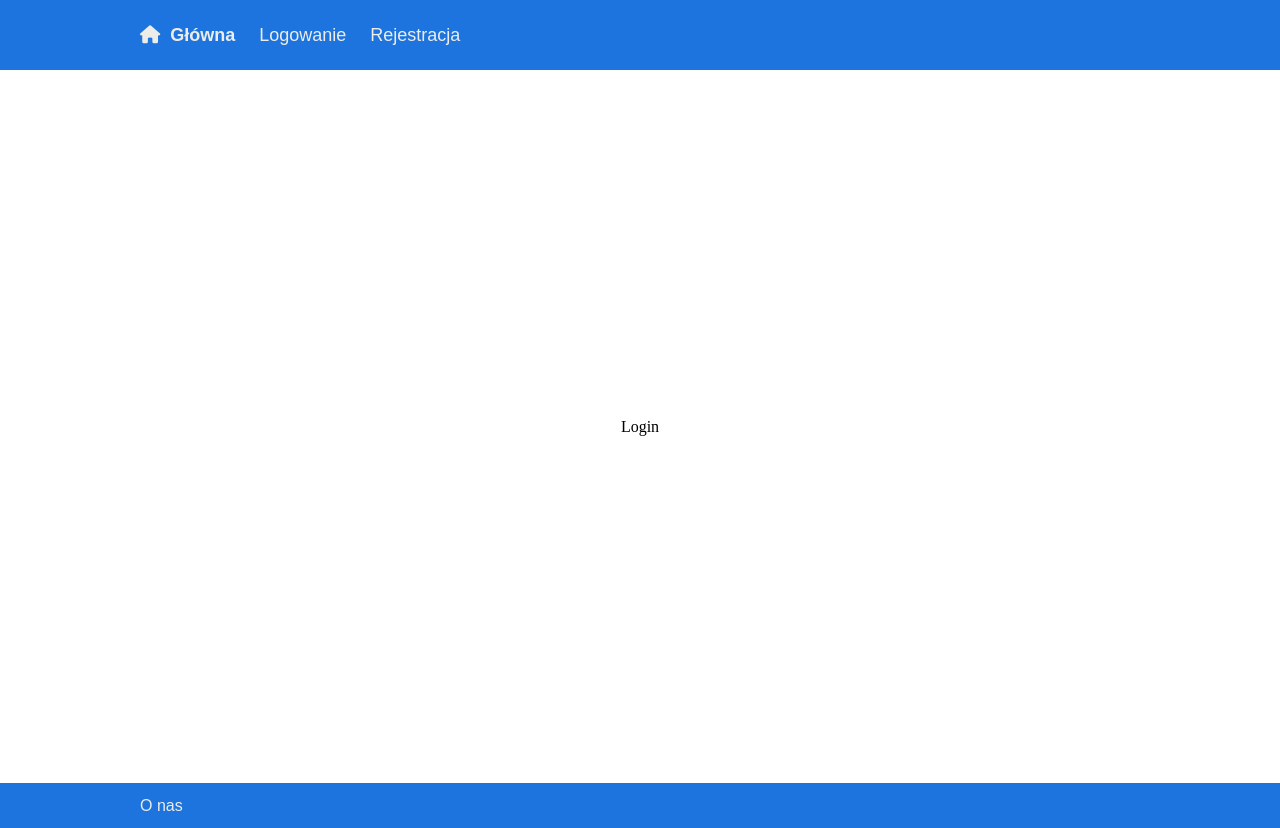
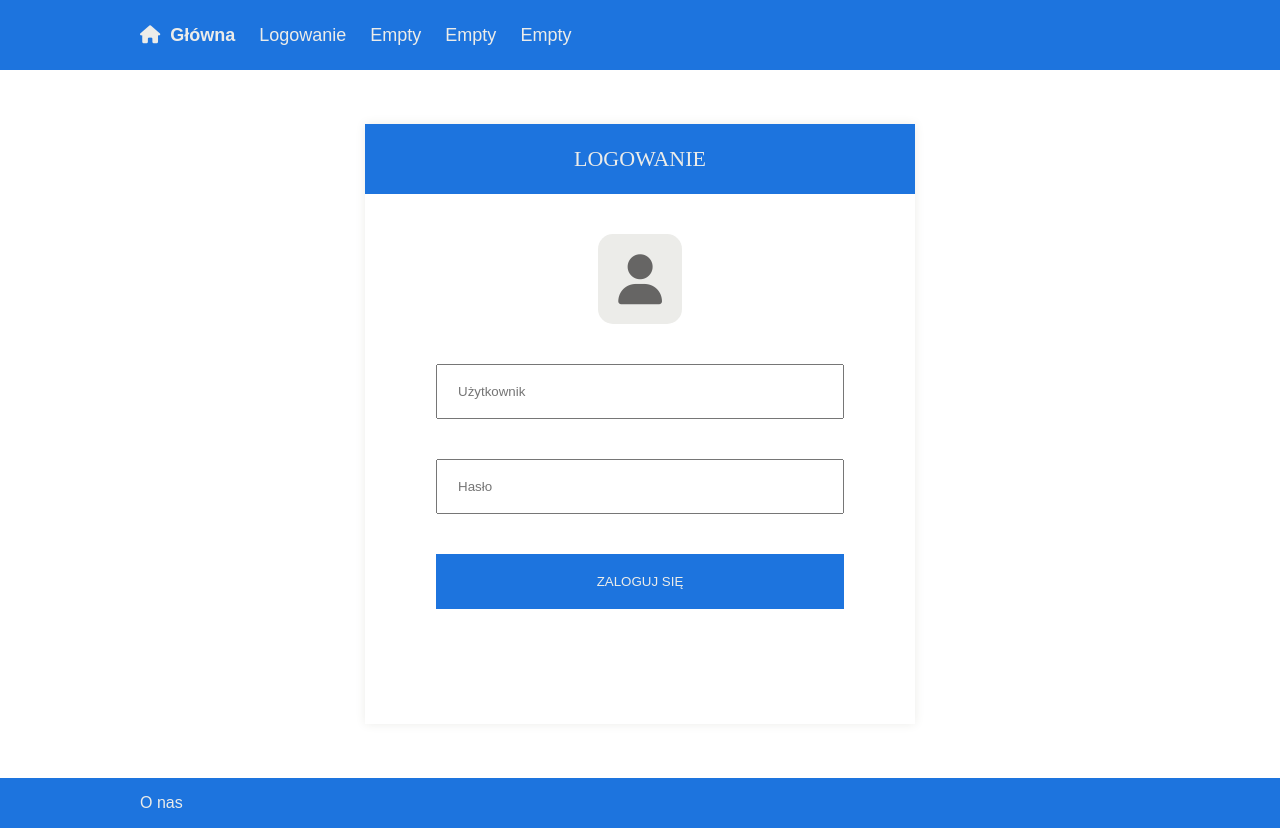
Before and after one commit to kardahim/SchoolManagementSystem, a React (Create React App) app in the folder client/: page /login in a window 1280 px wide. Built offline with nearby package versions, Linux system fonts and the light colour scheme.

Commit message:
login form complete (frontend)

```diff
--- a/client/package.json
+++ b/client/package.json
@@ -13,7 +13,8 @@
     "react-dom": "^18.0.0",
     "react-router-dom": "^6.3.0",
     "react-scripts": "5.0.0",
-    "web-vitals": "^2.1.4"
+    "web-vitals": "^2.1.4",
+    "yup": "^0.32.11"
   },
   "scripts": {
     "start": "react-scripts start",
--- a/client/src/App.js
+++ b/client/src/App.js
@@ -2,7 +2,6 @@ import { BrowserRouter as Router, Route, Routes, Link } from 'react-router-dom'
 import './App.scss'
 import Home from './pages/Home/Home'
 import Login from './pages/Login/Login'
-import Register from './pages/Register/Register'
 
 function App() {
   return (
@@ -15,13 +14,14 @@ function App() {
             Główna
           </Link>
           <Link to="/login">Logowanie</Link>
-          <Link to="/register">Rejestracja</Link>
+          <Link to="#">Empty</Link>
+          <Link to="#">Empty</Link>
+          <Link to="#">Empty</Link>
         </nav>
         <main>
           <Routes>
             <Route path="/" element={<Home />} />
             <Route path="/login" element={<Login />} />
-            <Route path="/register" element={<Register />} />
           </Routes>
         </main>
         <footer>
--- a/client/src/App.scss
+++ b/client/src/App.scss
@@ -8,7 +8,7 @@ $navigation-font-size: 18px;
 // footer
 $footer-background-color: #1D74DE;
 $footer-content-color: #ECECE9;
-$footer-content-height: 45px;
+$footer-content-height: 50px;
 $footer-padding: 12px;
 $footer-font-size: 16px;
 
--- a/client/src/pages/Login/Login.js
+++ b/client/src/pages/Login/Login.js
@@ -1,9 +1,61 @@
 import React from 'react'
+import { Formik, Form, Field, ErrorMessage } from 'formik'
+import * as Yup from 'yup'
 import './Login.scss'
 
 function Login() {
+    const initialValues = {
+        email: '',
+        password: ''
+    }
+
+    const validationSchema = Yup.object().shape({
+        email: Yup.string().email("To nie jest email").required("To pole jest wymagane"),
+        password: Yup.string()
+            .required("To pole jest wymagane")
+            .matches(/^(?=.*[A-Za-z])(?=.*\d)(?=.*[@$!%*#?&])[A-Za-z\d@$!%*#?&]{8,}$/, "Musi zawierać 8 znaków, wielką i małą literę, liczbę oraz znak specjalny")
+    })
+
+    const onSubmit = (data) => {
+        // TODO: pin to server
+        console.log(data)
+    }
+
+
     return (
-        <div>Login</div>
+        <div className='login-container'>
+            <Formik
+                initialValues={initialValues}
+                onSubmit={onSubmit}
+                validationSchema={validationSchema}>
+                <Form className='login-form'>
+                    <div className='form-header'>logowanie</div>
+                    <div className='form-body'>
+                        <div className='login-icon-container'>
+                            <i className="fa-solid fa-user"></i>
+                        </div>
+                        <div>
+                            <ErrorMessage name='email' component='span' />
+                            <Field
+                                name='email'
+                                className='login-input'
+                                placeholder='Użytkownik' />
+                        </div>
+                        <div>
+                            <ErrorMessage name='password' component='span' />
+                            <Field
+                                name='password'
+                                type='password'
+                                className='login-input'
+                                placeholder='Hasło' />
+                        </div>
+                        <div>
+                            <button type='submit'>Zaloguj się</button>
+                        </div>
+                    </div>
+                </Form>
+            </Formik>
+        </div>
     )
 }
 
--- a/client/src/pages/Login/Login.scss
+++ b/client/src/pages/Login/Login.scss
@@ -0,0 +1,92 @@
+// container
+$container-width: 550px;
+$container-height: 600px;
+$container-shadow-color: #ECECE9;
+
+// form
+$form-primary-color: #1D74DE;
+$form-accent-color: #ECECE9;
+$form-header-font-size: 22px;
+$form-header-height: 70px;
+$form-items-padding: 20px;
+
+// inputs
+$input-height: 55px;
+$input-width: 80%;
+$input-contains-padding: 20px;
+
+// icon
+$icon-color: #666564;
+
+// button
+$button-height: 55px;
+$button-width: 80%;
+$button-hover-color: #2E85EF;
+
+.login-container {
+    width: $container-width;
+    height: $container-height;
+    box-shadow: 0px 0px 10px $container-shadow-color;
+
+    .login-form {
+        .form-header {
+            background-color: $form-primary-color;
+            display: flex;
+            justify-content: center;
+            align-items: center;
+            color: $form-accent-color;
+            font-size: $form-header-font-size;
+            height: $form-header-height;
+            text-transform: uppercase;
+        }
+
+        .form-body {
+            display: flex;
+            flex-direction: column;
+            align-items: center;
+
+            .login-icon-container {
+                font-size: 50px;
+                background-color: $form-accent-color;
+                width: fit-content;
+                margin: calc(2*#{$form-items-padding}) 0 $form-items-padding;
+                border-radius: 15px;
+                color: $icon-color;
+            }
+
+            div {
+                display: flex;
+                flex-direction: column;
+                padding: $form-items-padding;
+                width: 100%;
+                align-items: center;
+
+                input {
+                    height: $input-height;
+                    width: $input-width;
+                    padding-left: $input-contains-padding;
+                }
+
+                span {
+                    color: red;
+                    width: $input-width;
+                }
+
+                button {
+                    border: none;
+                    background-color: $form-primary-color;
+                    color: $form-accent-color;
+                    text-transform: uppercase;
+                    width: $button-width;
+                    height: $button-height;
+
+                    &:hover {
+                        cursor: pointer;
+                        background-color: $button-hover-color;
+                        transition: 0.2s;
+                    }
+                }
+            }
+        }
+    }
+}
--- a/client/src/pages/Register/Register.js
+++ /dev/null
@@ -1,12 +0,0 @@
-import React from 'react'
-import './Register.scss'
-
-function Register() {
-    return (
-        <div>
-            <div>Register</div>
-        </div>
-    )
-}
-
-export default Register
--- /dev/null
+++ b/client/src/tempCodeRunnerFile.js
@@ -0,0 +1 @@
+/Empty
```
Also changed, not shown: client/src/pages/Register/Register.scss (deleted), 1 other file (tests, documents, lock files or other folders).
